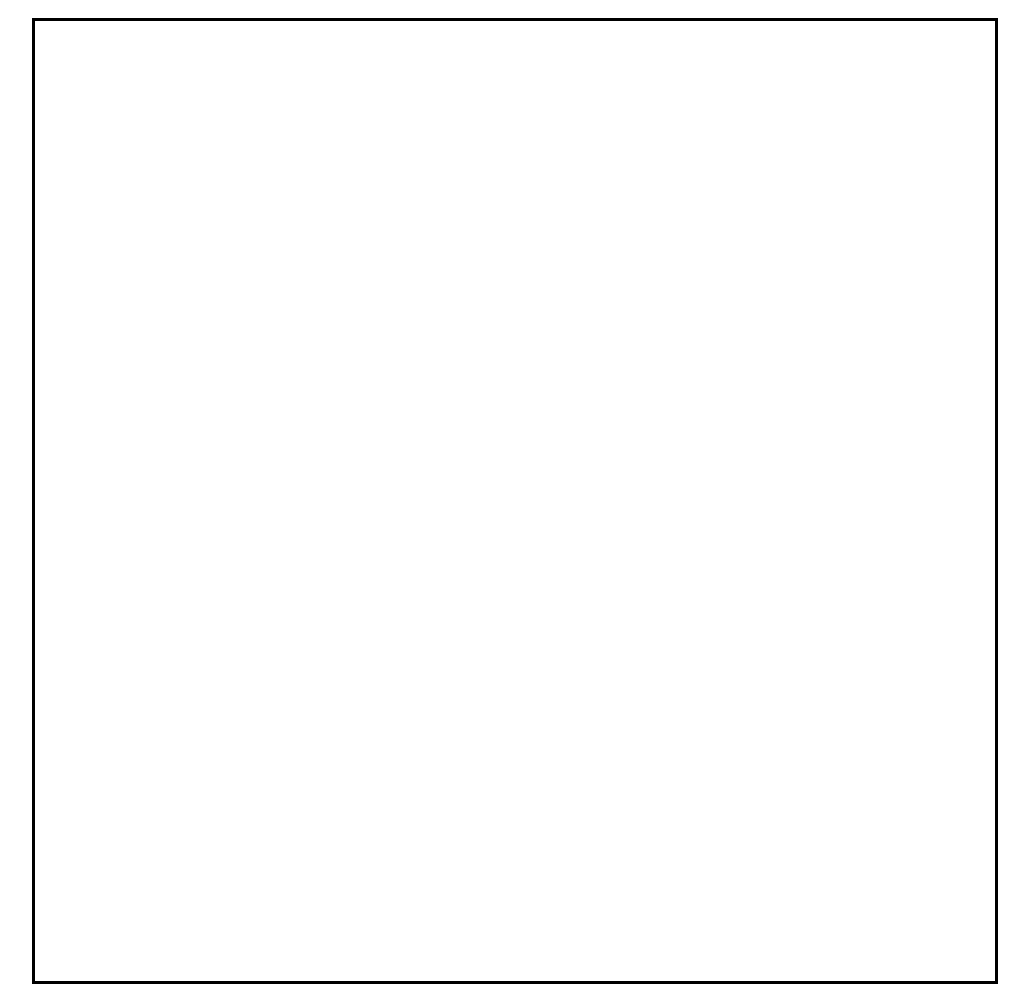
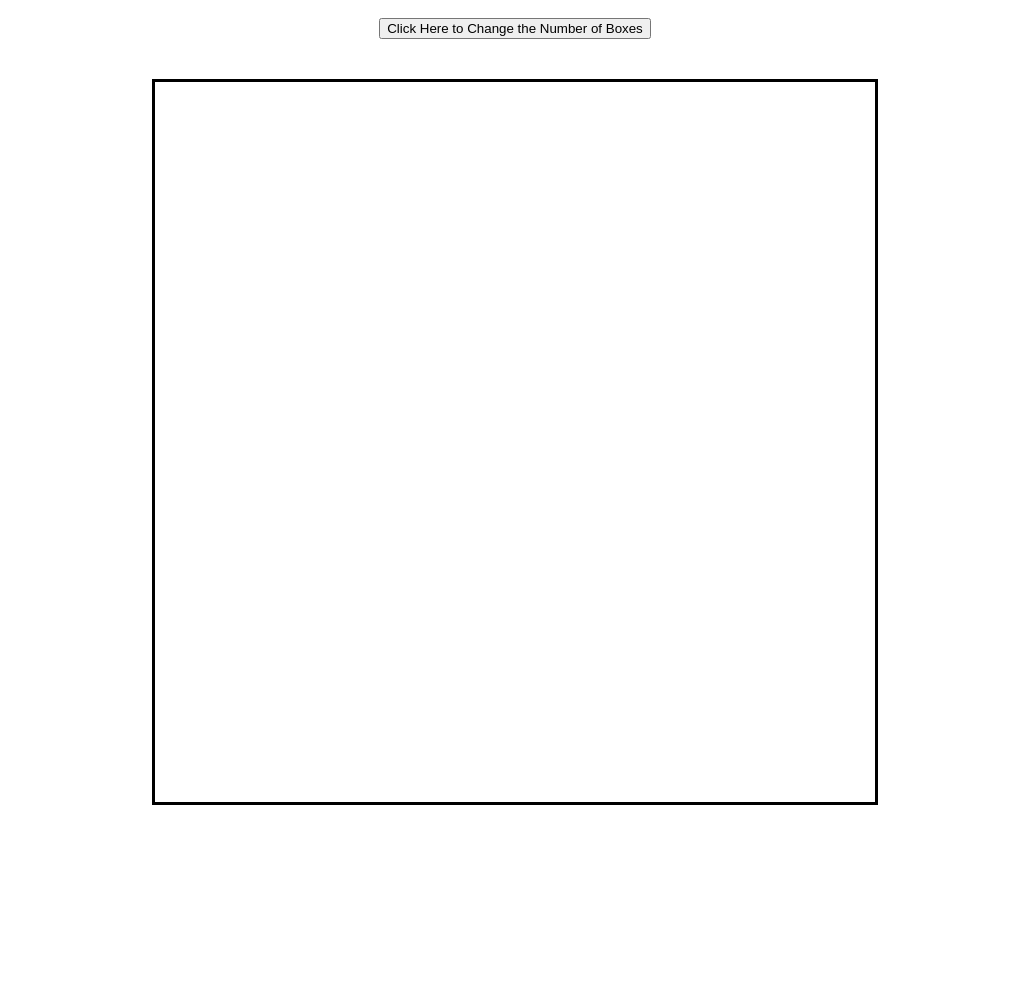
Before and after one commit to ey215/etch-a-sketch, a plain HTML site: page index.html in a window 1280 px wide. Shown: the whole page, without its empty margins (125-1154 px from the left). After the commit the page ends 823 px from the top, so only its background shows below. Drawn offline with Linux system fonts and the light colour scheme.

Commit message:
Add button and style

```diff
--- a/index.html
+++ b/index.html
@@ -9,6 +9,7 @@
 </head>
 <body>
     <div class = "content">
+        <button class="box-button">Click Here to Change the Number of Boxes</button>
         <div id = "screen" class = "screen">
             <div id = "container" class = "container"></div>
         </div>
--- a/style.css
+++ b/style.css
@@ -1,8 +1,8 @@
 .container {
     display: flex;
-    width: 960px;
+    width: 720px;
     flex-wrap: wrap;
-    height: 960px;
+    height: 720px;
 
 }
 
@@ -13,7 +13,7 @@
 
 .screen {
 border: 3px solid;
-width: 960px
+width: 720px
 }
 
 .content {
@@ -21,4 +21,9 @@ width: 960px
     align-items: center;
     justify-content: center;
     padding: 10px;
+    flex-direction: column;
 }
+
+.box-button {
+    margin-bottom: 40px;
+}
```
